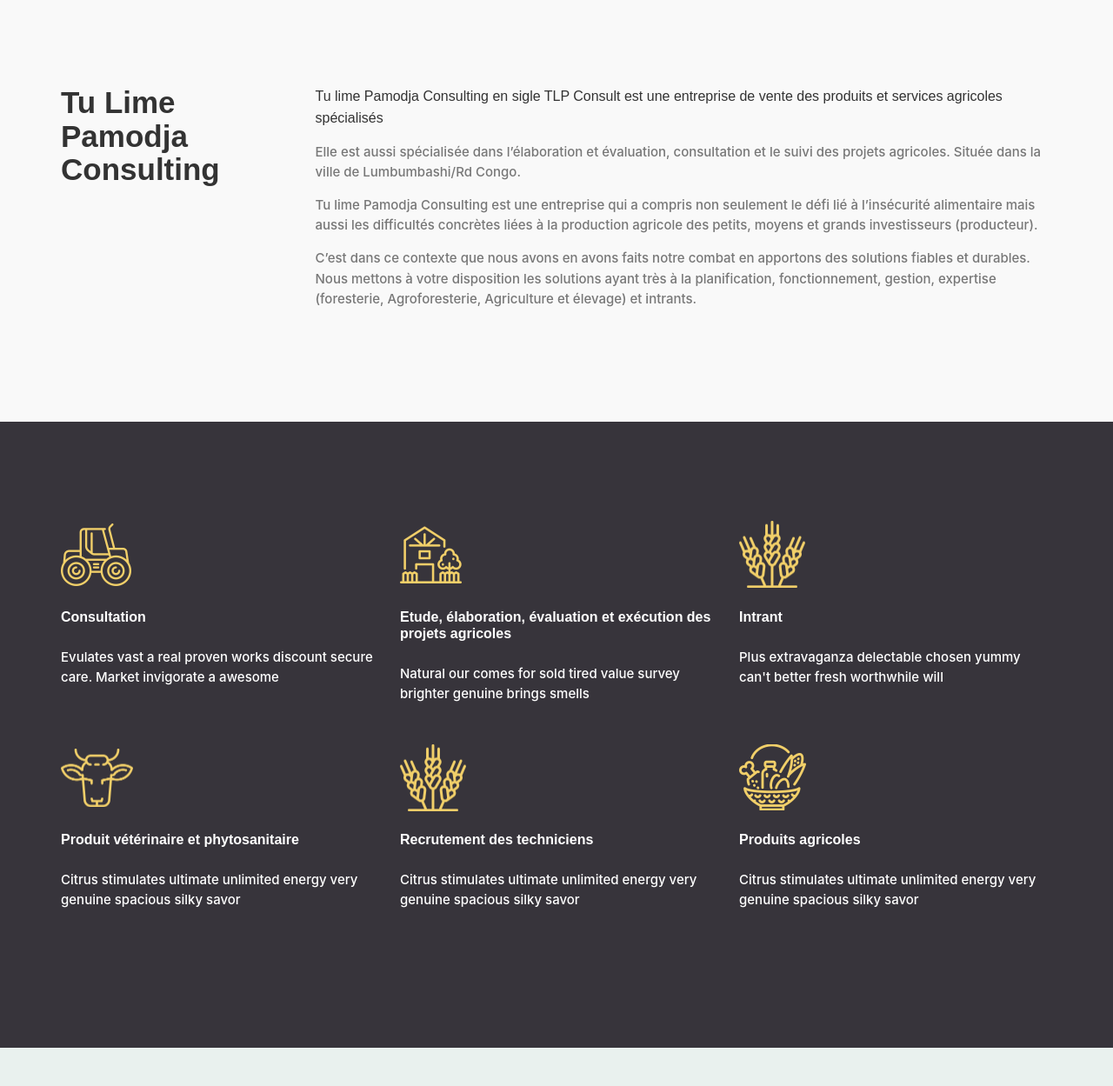
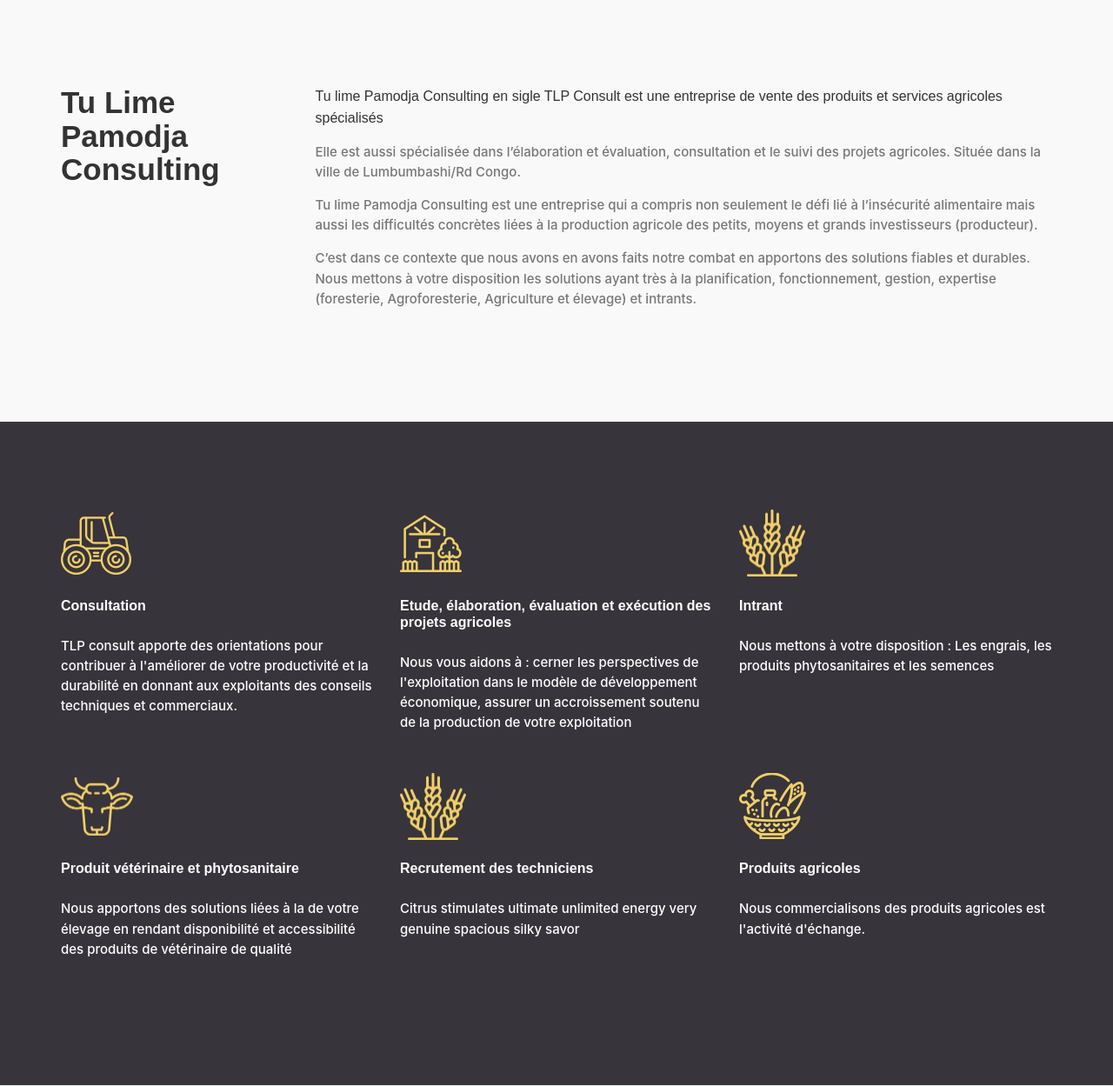
Before and after one commit to josuembuyu/agro-website, a Node server app: page / in a window 1280 px wide. Shown: the part 801-2050 px from the top of the page at 87% size. Run offline with Node 20, Linux system fonts and the light colour scheme; some libraries are stand-ins or nearby versions.

Commit message:
Mise a jour des textes

```diff
--- a/views/index.hbs
+++ b/views/index.hbs
@@ -46,7 +46,7 @@
                                     <h3 class="feature__item__title  h4">Consultation</h3>
 
                                     <p>
-                                        Evulates vast a real proven works discount secure care. Market invigorate a awesome
+                                        TLP consult apporte  des orientations pour contribuer à l'améliorer de votre productivité et la durabilité en donnant aux exploitants  des conseils techniques et commerciaux.
                                     </p>
 
                                 </div>
@@ -58,7 +58,7 @@
                                     <h3 class="feature__item__title  h4">Etude, élaboration, évaluation et exécution des projets agricoles</h3>
 
                                     <p>
-                                        Natural our comes for sold tired value survey brighter genuine brings smells
+                                        Nous vous aidons à : cerner les perspectives de l'exploitation dans le modèle de développement économique, assurer un accroissement soutenu de la production de votre exploitation
                                     </p>
 
                                 </div>
@@ -70,7 +70,7 @@
                                     <h3 class="feature__item__title  h4">Intrant</h3>
 
                                     <p>
-                                        Plus extravaganza delectable chosen yummy can't better fresh worthwhile will
+                                        Nous mettons à votre disposition : Les engrais, les produits phytosanitaires et les semences
                                     </p>
 
                                 </div>
@@ -82,7 +82,7 @@
                                     <h3 class="feature__item__title  h4">Produit vétérinaire et phytosanitaire</h3>
 
                                     <p>
-                                        Citrus stimulates ultimate unlimited energy very genuine spacious silky savor
+                                        Nous apportons des solutions liées à la de votre élevage en rendant   disponibilité et accessibilité des produits de  vétérinaire de qualité
                                     </p>
 
                                 </div>
@@ -106,7 +106,7 @@
                                     <h3 class="feature__item__title  h4">Produits agricoles</h3>
 
                                     <p>
-                                        Citrus stimulates ultimate unlimited energy very genuine spacious silky savor
+                                        Nous  commercialisons des produits agricoles est l'activité d'échange.
                                     </p>
 
                                 </div>
```
